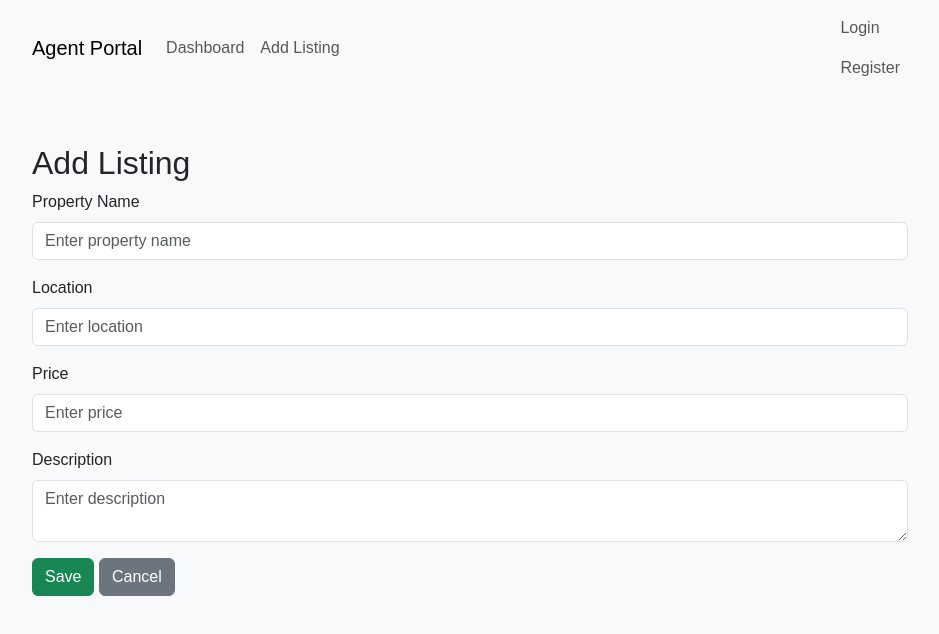
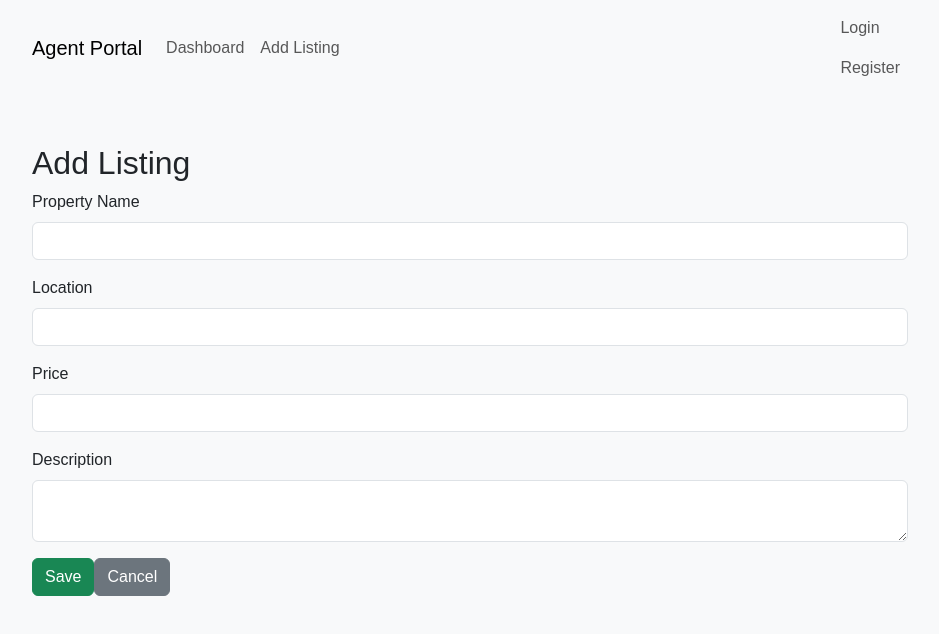
Before and after one commit to papithap913/frontend, a React (Create React App) app: page /add-listing in a window 1280 px wide. Shown: the top 634 px of the page, without its empty margins (170-1109 px from the left). Built offline with nearby package versions, Linux system fonts and the light colour scheme.

Commit message:
Update AddEditListing.js

```diff
--- a/src/components/AddEditListing.js
+++ b/src/components/AddEditListing.js
@@ -1,24 +1,21 @@
 import React, { useState, useEffect } from "react";
-import axios from "axios";
-import { useNavigate, useParams } from "react-router-dom"; // For navigation and accessing route parameters
+import axiosInstance from "../axiosInstance"; // Use your configured axios instance
+import { useNavigate, useParams } from "react-router-dom";
 
 const AddEditListing = () => {
   const navigate = useNavigate();
-  const { id } = useParams(); // Access the route parameter 'id'
+  const { id } = useParams();
 
-  // Form state
   const [propertyName, setPropertyName] = useState("");
   const [location, setLocation] = useState("");
   const [price, setPrice] = useState("");
   const [description, setDescription] = useState("");
   const [isEditMode, setIsEditMode] = useState(false);
 
-  // Check if it's edit mode and fetch data if needed
   useEffect(() => {
     if (id) {
       setIsEditMode(true);
-      // Fetch the listing data for editing
-      axios
+      axiosInstance
         .get(`/api/listings/${id}`)
         .then((response) => {
           const listing = response.data;
@@ -28,33 +25,25 @@ const AddEditListing = () => {
           setDescription(listing.description);
         })
         .catch((error) => {
-          console.error("There was an error fetching the listing:", error);
+          console.error("Error fetching the listing:", error);
         });
     }
   }, [id]);
 
-  // Handle form submission
   const handleSubmit = (e) => {
     e.preventDefault();
-
-    const listingData = {
-      propertyName,
-      location,
-      price,
-      description,
-    };
+    const listingData = { propertyName, location, price, description };
 
     const apiCall = isEditMode
-      ? axios.put(`/api/listings/${id}`, listingData)
-      : axios.post("/api/listings", listingData);
+      ? axiosInstance.put(`/api/listings/${id}`, listingData)
+      : axiosInstance.post("/api/listings", listingData);
 
     apiCall
       .then(() => {
-        // After successful submission, redirect to the listings page
-        navigate("/listings"); // Assuming "/listings" shows all listings
+        navigate("/listings");
       })
       .catch((error) => {
-        console.error("There was an error submitting the form:", error);
+        console.error("Error submitting the form:", error);
       });
   };
 
@@ -63,68 +52,50 @@ const AddEditListing = () => {
       <h2>{isEditMode ? "Edit Listing" : "Add Listing"}</h2>
       <form onSubmit={handleSubmit}>
         <div className="mb-3">
-          <label htmlFor="propertyName" className="form-label">
-            Property Name
-          </label>
+          <label htmlFor="propertyName" className="form-label">Property Name</label>
           <input
             type="text"
             id="propertyName"
             className="form-control"
-            placeholder="Enter property name"
             value={propertyName}
             onChange={(e) => setPropertyName(e.target.value)}
             required
           />
         </div>
         <div className="mb-3">
-          <label htmlFor="location" className="form-label">
-            Location
-          </label>
+          <label htmlFor="location" className="form-label">Location</label>
           <input
             type="text"
             id="location"
             className="form-control"
-            placeholder="Enter location"
             value={location}
             onChange={(e) => setLocation(e.target.value)}
             required
           />
         </div>
         <div className="mb-3">
-          <label htmlFor="price" className="form-label">
-            Price
-          </label>
+          <label htmlFor="price" className="form-label">Price</label>
           <input
             type="number"
             id="price"
             className="form-control"
-            placeholder="Enter price"
             value={price}
             onChange={(e) => setPrice(e.target.value)}
             required
           />
         </div>
         <div className="mb-3">
-          <label htmlFor="description" className="form-label">
-            Description
-          </label>
+          <label htmlFor="description" className="form-label">Description</label>
           <textarea
             id="description"
             className="form-control"
-            placeholder="Enter description"
             value={description}
             onChange={(e) => setDescription(e.target.value)}
             required
-          ></textarea>
+          />
         </div>
-        <button type="submit" className="btn btn-success">
-          Save
-        </button>{" "}
-        <button
-          type="button"
-          className="btn btn-secondary"
-          onClick={() => navigate("/listings")}
-        >
+        <button type="submit" className="btn btn-success">Save</button>
+        <button type="button" className="btn btn-secondary" onClick={() => navigate("/listings")}>
           Cancel
         </button>
       </form>
```
